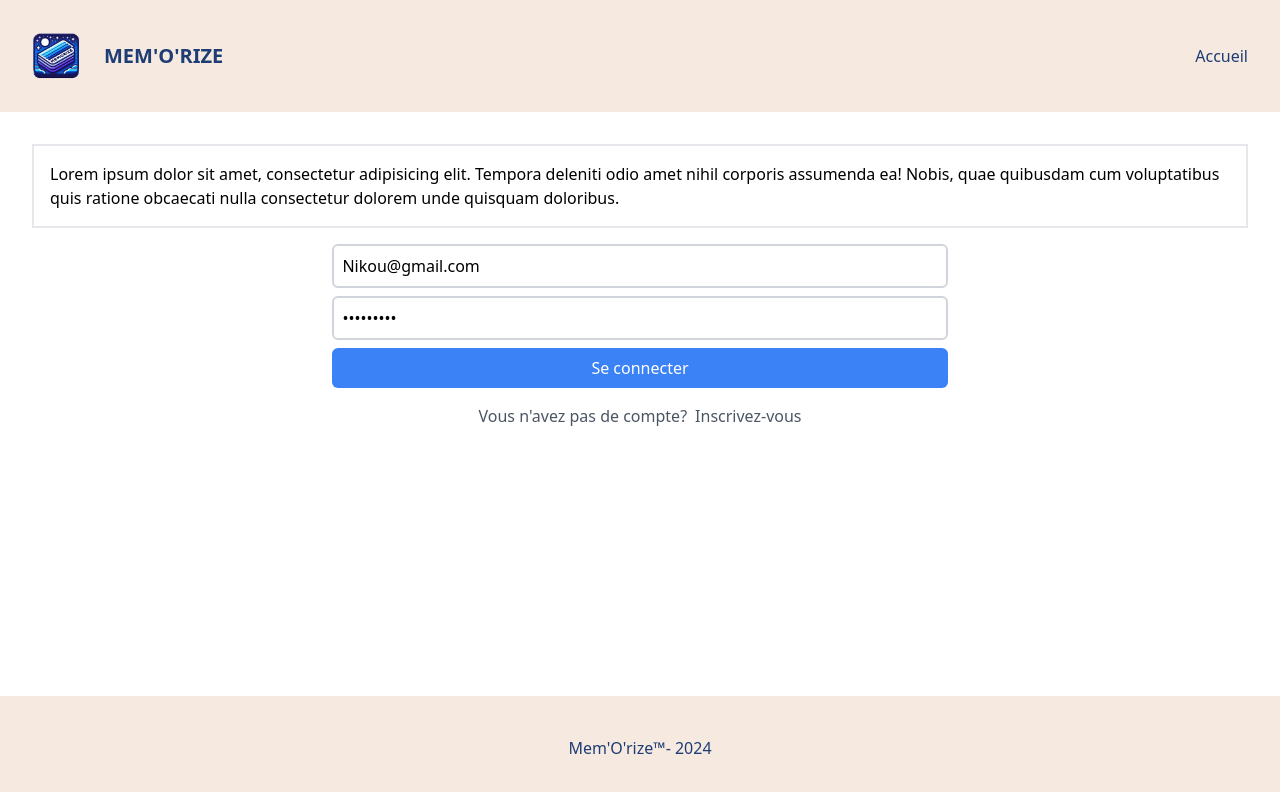
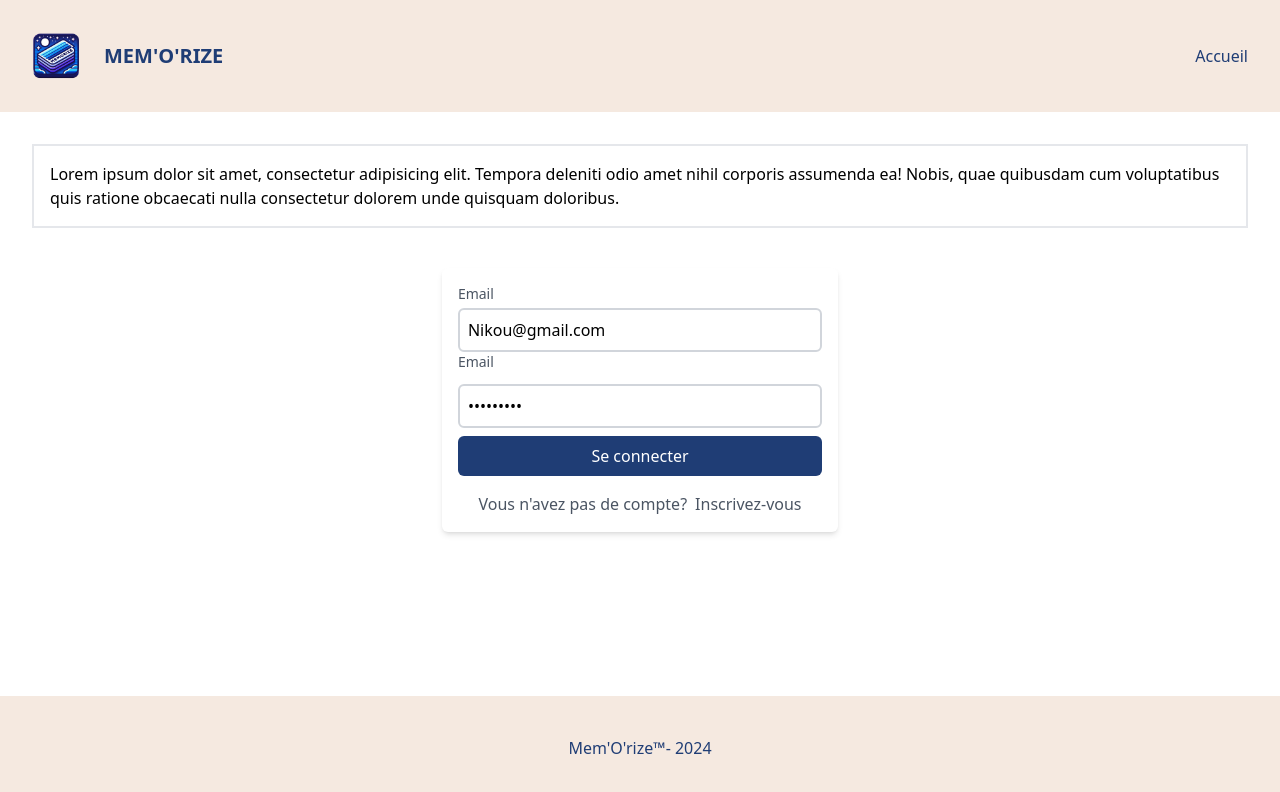
Before and after one commit to SamanthaTy/Memorize-Front-v2, a React (Vite) app: page / in a window 1280 px wide. Shown: the top 792 px of the page. Built offline with nearby package versions, Linux system fonts and the light colour scheme.

Commit message:
styles: loginform css fix

```diff
--- a/src/components/Introduction/index.tsx
+++ b/src/components/Introduction/index.tsx
@@ -5,9 +5,9 @@ function Introduction() {
         <div className="w-4/5 md:w-auto border-2 p-4 m-4">
           <p>
             Lorem ipsum dolor sit amet, consectetur adipisicing elit. Tempora
-          deleniti odio amet nihil corporis assumenda ea! Nobis, quae quibusdam
-          cum voluptatibus quis ratione obcaecati nulla consectetur dolorem unde
-          quisquam doloribus.
+            deleniti odio amet nihil corporis assumenda ea! Nobis, quae
+            quibusdam cum voluptatibus quis ratione obcaecati nulla consectetur
+            dolorem unde quisquam doloribus.
           </p>
         </div>
       </div>
--- a/src/components/LoginForm/index.tsx
+++ b/src/components/LoginForm/index.tsx
@@ -37,8 +37,9 @@ function LoginForm() {
   };
 
   return (
-    <div className="flex items-center justify-center">
+    <div className="max-w-md mx-auto mt-6 p-4 bg-white shadow-md rounded-md">
       <form onSubmit={handleSubmit}>
+        <p className="block text-gray-600 text-sm font-medium mb-1">Email</p>
         <input
           type="email"
           name="email"
@@ -48,6 +49,7 @@ function LoginForm() {
           value={formValues.email}
           onChange={handleChangeField}
         />
+        <p className="block text-gray-600 text-sm font-medium mb-1">Email</p>
         <input
           type="password"
           name="password"
@@ -59,14 +61,14 @@ function LoginForm() {
         />
         <button
           type="submit"
-          className="w-full bg-blue-500 text-white p-2 mt-2 rounded-md"
+          className="w-full bg-1F3D75 text-white p-2 mt-2 rounded-md hover:bg-blue-700 transition"
         >
           Se connecter
         </button>
         <p className="mt-4 text-gray-600 flex items-center justify-center">
           Vous n'avez pas de compte?
           <a
-            className="ml-2 flex items-center justify-center"
+            className="ml-2 flex items-center justify-center hover:text-blue-500"
             href=""
             onClick={(event) => {
               event.preventDefault();
```
Lines whose indentation alone changed are shown as unchanged.
